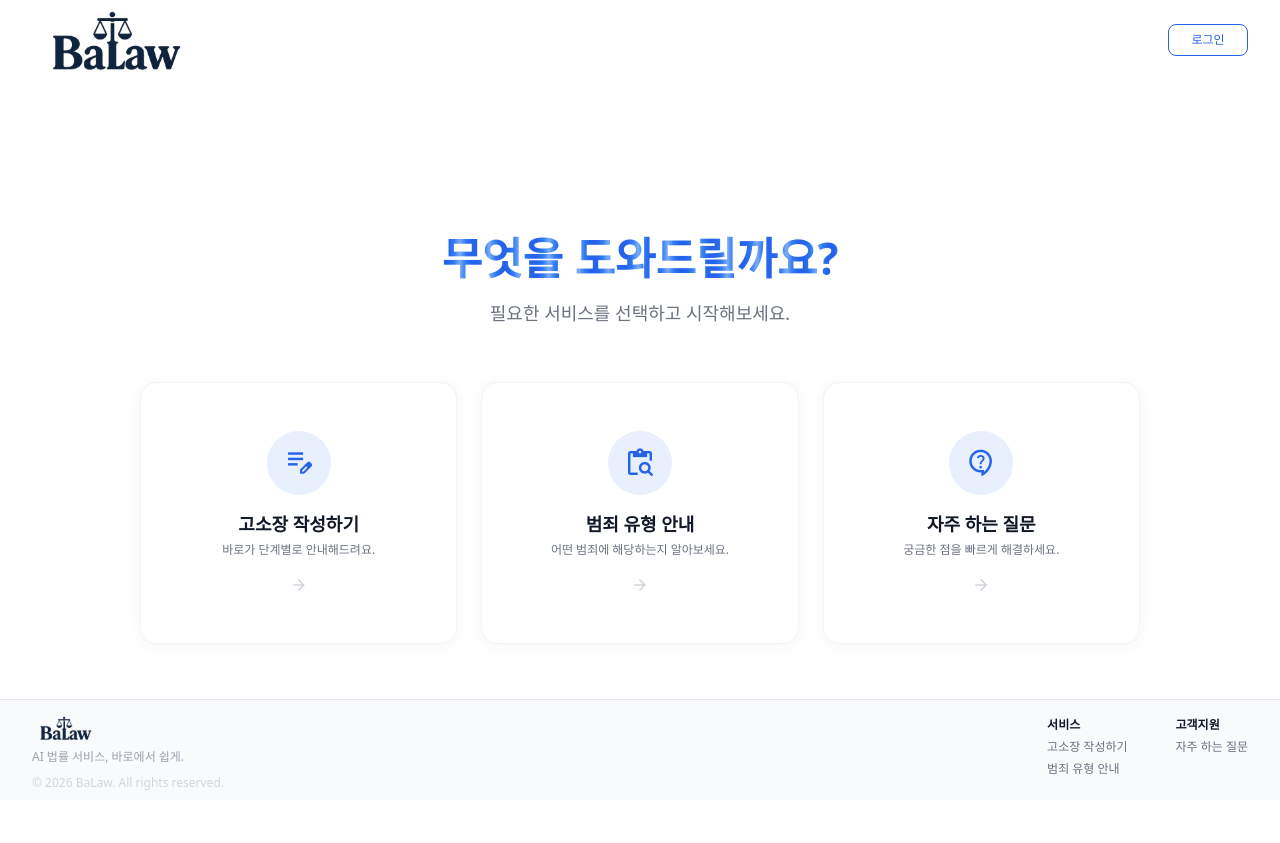
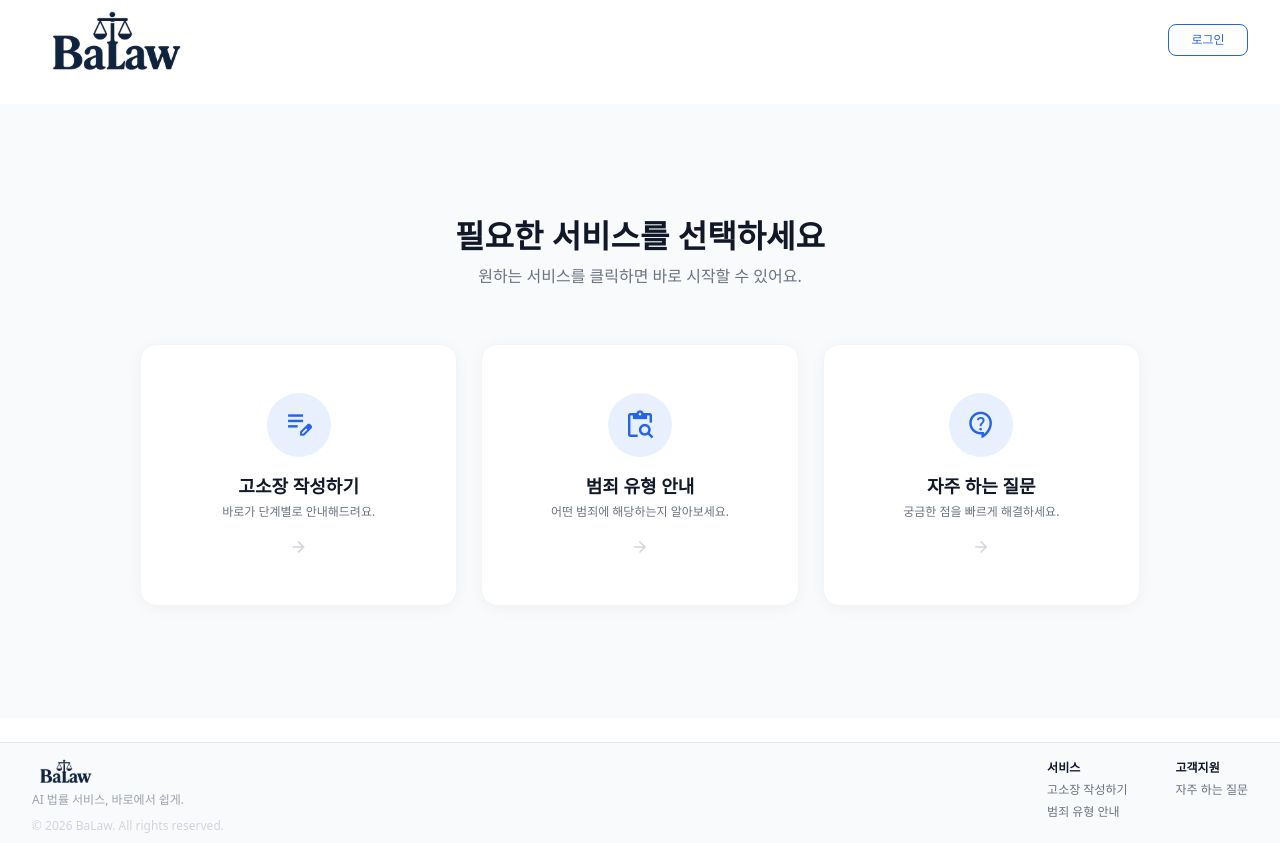
Before and after one commit to capston-design-baro/Baro-Front, a React (Vite) app: page / in a window 1280 px wide. Before the commit the page ends 800 px from the top, so only its background shows below. Built offline with nearby package versions, Linux system fonts and the light colour scheme; no server answers; a web font is replaced by a local one.

Commit message:
[Design] 서비스 섹션 디자인 변경

```diff
--- a/src/features/home/sections/ServiceSection.tsx
+++ b/src/features/home/sections/ServiceSection.tsx
@@ -1,5 +1,3 @@
-import '@/styles/main.css';
-
 import React from 'react';
 
 import ServiceCard from '@/shared/ui/ServiceCard';
@@ -11,20 +9,19 @@ interface ServiceSectionProps {
   onClickCard?: ServiceClickHandler;
 }
 
-const ServiceSectionHeader = () => (
-  <div className="mx-auto flex max-w-[400px] flex-col items-center gap-4 pt-32">
-    <header className="text-center whitespace-nowrap">
-      <h2 className="sm:text-main-1 text-main-4 relative mb-4">
-        <span className="animate-wave-fill inline-block">무엇을 도와드릴까요?</span>
+const ServiceSection: React.FC<ServiceSectionProps> = ({ onClickCard }) => {
+  return (
+    <section className="w-full snap-start bg-neutral-50">
+      <div className="mx-auto w-full max-w-[1280px] px-6 py-20 sm:py-28">
+        <header className="text-center">
+          <h2 className="text-heading-2-bold sm:text-main-4 mb-2 text-neutral-900">
+            필요한 서비스를 선택하세요
           </h2>
-      <p className="sm:text-body-1-regular text-body-2-regular text-neutral-500">
-        필요한 서비스를 선택하고 시작해보세요.
+          <p className="text-body-3-regular sm:text-body-2-regular text-neutral-500">
+            원하는 서비스를 클릭하면 바로 시작할 수 있어요.
           </p>
         </header>
-  </div>
-);
 
-const ServiceCardGrid: React.FC<{ onClickCard?: ServiceClickHandler }> = ({ onClickCard }) => (
         <div className="mx-auto mt-10 grid max-w-[1000px] grid-cols-1 justify-items-center gap-5 sm:mt-14 sm:grid-cols-3 sm:gap-6">
           {SERVICES.map((service) => (
             <ServiceCard
@@ -34,14 +31,6 @@ const ServiceCardGrid: React.FC<{ onClickCard?: ServiceClickHandler }> = ({ onCl
             />
           ))}
         </div>
-);
-
-const ServiceSection: React.FC<ServiceSectionProps> = ({ onClickCard }) => {
-  return (
-    <section className="w-full bg-white">
-      <div className="mx-auto w-full max-w-[1280px] px-6">
-        <ServiceSectionHeader />
-        <ServiceCardGrid onClickCard={onClickCard} />
       </div>
     </section>
   );
```
Lines whose indentation alone changed are shown as unchanged.
